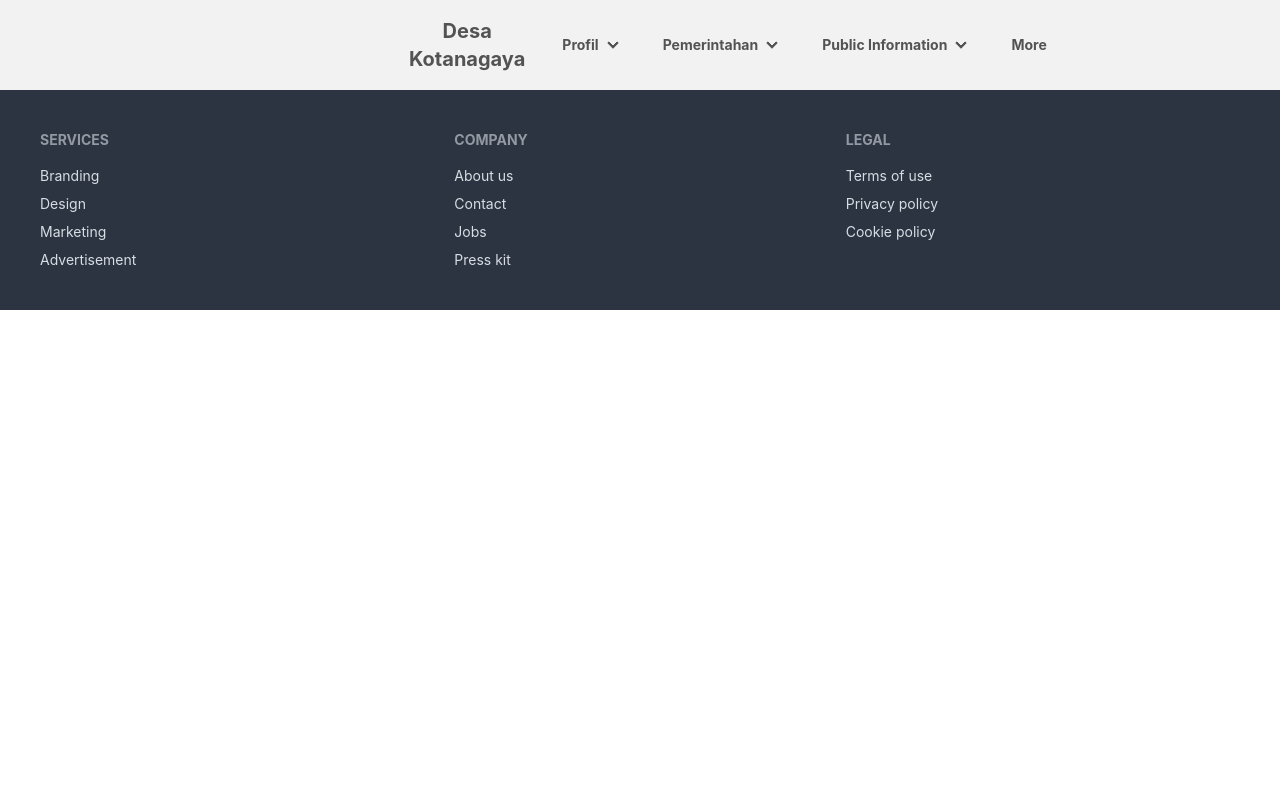
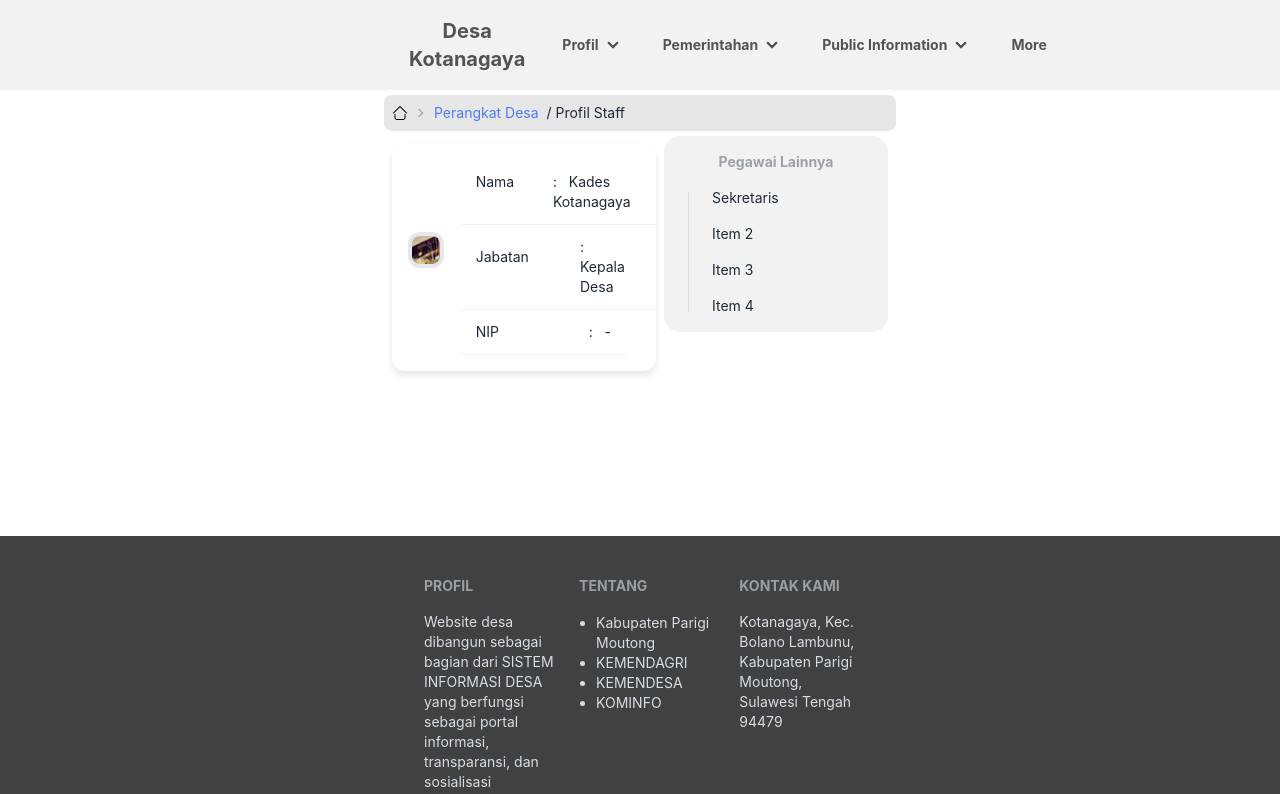
Before and after one commit to MochZukhruf/Village-Web-Project, a React (Create React App) app: page /profilstaff in a window 1280 px wide. Shown: the top 794 px of the page. Built offline with nearby package versions, Linux system fonts and the light colour scheme.

Commit message:
nambah dikit

```diff
--- a/src/components/Footer.jsx
+++ b/src/components/Footer.jsx
@@ -1,30 +1,55 @@
 import React from "react";
+import { Link } from "react-router-dom";
 
 export const Footer = () => {
   return (
-    <div>
-      <footer className="footer p-10 bg-neutral text-neutral-content">
-        <nav>
-          <h6 className="footer-title">Services</h6>
-          <a className="link link-hover">Branding</a>
-          <a className="link link-hover">Design</a>
-          <a className="link link-hover">Marketing</a>
-          <a className="link link-hover">Advertisement</a>
-        </nav>
-        <nav>
-          <h6 className="footer-title">Company</h6>
-          <a className="link link-hover">About us</a>
-          <a className="link link-hover">Contact</a>
-          <a className="link link-hover">Jobs</a>
-          <a className="link link-hover">Press kit</a>
-        </nav>
-        <nav>
-          <h6 className="footer-title">Legal</h6>
-          <a className="link link-hover">Terms of use</a>
-          <a className="link link-hover">Privacy policy</a>
-          <a className="link link-hover">Cookie policy</a>
-        </nav>
-      </footer>
+    <div className="footer-all">
+      <div className="mx-96">
+        <footer className="footer p-10 text-neutral-content">
+          <nav className="footer-content">
+            <h6 className="footer-title">Profil</h6>
+            <p>
+              Website desa dibangun sebagai bagian dari SISTEM INFORMASI DESA
+              yang berfungsi sebagai portal informasi, transparansi, dan
+              sosialisasi pemerintah terkait tata kelola pembangunan kawasan
+              perdesaan (pembangunan, pembinaan dan pemberdayaan) yang dirasakan
+              langsung oleh masyarakat sebagai penerima manfaat. Website desa
+              jug…
+            </p>
+            <Link to="/about">Selengkapnya &#10140;</Link>
+          </nav>
+          <nav className="footer-content">
+            <h6 className="footer-title">Tentang</h6>
+            <td>
+              <ul className="custom-bullets">
+                <li>
+                  <a href="https://www.parigimoutongkab.go.id/">
+                    Kabupaten Parigi Moutong
+                  </a>
+                </li>
+                <li>
+                  <a href="https://www.kemendagri.go.id/">KEMENDAGRI</a>
+                </li>
+                <li>
+                  <a href="https://www.kemendesa.go.id/">KEMENDESA</a>
+                </li>
+                <li>
+                  <a href="https://www.kominfo.go.id/">KOMINFO</a>
+                </li>
+              </ul>
+            </td>
+          </nav>
+          <nav className="footer-content">
+            <h6 className="footer-title">Kontak Kami</h6>
+            <p>
+              Kotanagaya, Kec. Bolano Lambunu, Kabupaten Parigi Moutong,
+              Sulawesi Tengah 94479
+            </p>
+            <br />
+            <p className="fa fa-phone"></p>
+          </nav>
+        </footer>
+      </div>
     </div>
   );
 };
--- a/src/components/pages/goverment/Structureroute.js
+++ b/src/components/pages/goverment/Structureroute.js
@@ -13,6 +13,7 @@ import { Pranata } from './content/Pranata'
 import { Sekretaris } from './content/Sekretaris'
 import { Kaurpemberdaya } from './content/Kaurpemberdaya'
 import { Perangkatdesa } from './perangkatdesa/Perangkatdesa'
+import { Profilstaff } from './perangkatdesa/Profilstaff'
 
 const Structureroute = () => {
   return (
@@ -30,6 +31,7 @@ const Structureroute = () => {
         <Route path='sekretaris' element={<Sekretaris/>}/>
         <Route path='kaurpm' element={<Kaurpemberdaya/>}/>
         <Route path='perangkatdesa' element={<Perangkatdesa/>}/>
+        <Route path='profilstaff' element={<Profilstaff/>}/>
     </Routes>
   )
 }
--- a/src/components/pages/goverment/perangkatdesa/Perangkatdesa.jsx
+++ b/src/components/pages/goverment/perangkatdesa/Perangkatdesa.jsx
@@ -25,8 +25,11 @@ export const Perangkatdesa = () => {
           </li>
         </ul>
       </div>
+      <div>
         <div className="card-perangkatdesa">
           <div class="card w-96 glass card-prangkat">
+            {/* <table> */}
+            <td>
               <figure>
                 <img src="img/structure/profile.jpg" alt="Profile Image" />
               </figure>
@@ -39,6 +42,27 @@ export const Perangkatdesa = () => {
                   <button class="btn btn-primary">More</button>
                 </div>
               </div>
+            </td>
+          </div>
+          <div class="card w-96 glass card-prangkat">
+            <td>
+              <figure>
+                <img src="img/structure/images1.jpg" alt="Profile Image" />
+              </figure>
+              <div class="card-body">
+                <div className="card-title-structur">
+                  <h2>Kepala Desa</h2>
+                  <p>Kades Kotanagaya</p>
+                </div>
+                <div class="card-actions">
+                  <button class="btn btn-primary">
+                    <Link to={"/profilstaff"}>More</Link>
+                  </button>
+                </div>
+              </div>
+            </td>
+            {/* </table> */}
+          </div>
         </div>
       </div>
     </div>
--- /dev/null
+++ b/src/components/pages/goverment/perangkatdesa/Profilstaff.jsx
@@ -0,0 +1,95 @@
+import React from "react";
+import { Link } from "react-router-dom";
+import "../../../../styles/goverment.css";
+
+export const Profilstaff = () => {
+  return (
+    <div>
+      <div className="mx-96 ">
+        <div className="text-sm breadcrumbs">
+          <ul>
+            <li>
+              <div className="img-icon">
+                <Link to="/">
+                  <img
+                    className="home-icon"
+                    src="/img/icon/home.png"
+                    alt="Home"
+                  />
+                </Link>
+              </div>
+            </li>
+            <li>
+              <Link className="link-next" to="/perangkatdesa">
+                Perangkat Desa &nbsp;
+              </Link>
+              <Link to="/profilstaff">/ Profil Staff&nbsp;</Link>
+            </li>
+          </ul>
+        </div>
+        <div className="profile-staff-content ">
+          <div className="profile-staff-box-left">
+            <div className="card-content-staff bg-white p-4 shadow-lg rounded-lg">
+              <div className="avatar flex items-center justify-center mb-4">
+                <div className="rounded-xl overflow-hidden border-4 border-gray-200">
+                  <img
+                    src="/img/structure/images1.jpg"
+                    alt="Profile Picture"
+                    className="w-32 h-32 object-cover"
+                  />
+                </div>
+              </div>
+              <div className="text-center">
+                <table className="w-full table table-profile-staff">
+                  <tbody>
+                    <div>
+                      <tr>
+                        <td>Nama &emsp; &emsp; &nbsp;</td>
+                        <td> : &nbsp; Kades Kotanagaya</td>
+                      </tr>
+                    </div>
+                    <div>
+                      <tr>
+                        <td>Jabatan&emsp; &emsp; </td>
+                        <td> : &nbsp; Kepala Desa</td>
+                      </tr>
+                    </div>
+                    <div>
+                      <tr>
+                        <td>NIP &emsp; &emsp;&emsp; &nbsp; </td>
+                        <td> : &nbsp; -</td>
+                      </tr>
+                    </div>
+                  </tbody>
+                </table>
+              </div>
+            </div>
+          </div>
+          <div className="content-profile-staff-right">
+            <div>
+              <ul className="menu bg-base-200 w-56 rounded-box">
+                <li>
+                  <h2 className="menu-title">Pegawai Lainnya</h2>
+                  <ul>
+                    <li>
+                      <a>Sekretaris</a>
+                    </li>
+                    <li>
+                      <a>Item 2</a>
+                    </li>
+                    <li>
+                      <a>Item 3</a>
+                    </li>
+                    <li>
+                      <a>Item 4</a>
+                    </li>
+                  </ul>
+                </li>
+              </ul>
+            </div>
+          </div>
+        </div>
+      </div>
+    </div>
+  );
+};
--- a/src/components/pages/main/Media.jsx
+++ b/src/components/pages/main/Media.jsx
@@ -10,7 +10,7 @@ export const Media = () => {
             <p className="left-title">Media</p>
             <div className="overflow-x-auto">
               <div className="media-table">
-                <table className="table">
+                <table className="table media-table">
                   <tbody>
                     {/* row */}
                     <tr>
--- a/src/styles/footer.css
+++ b/src/styles/footer.css
@@ -1,5 +1,5 @@
 .body-footer {
-  background-color: rgb(34, 34, 34);
+  background-color: rgb(65, 65, 65);
 }
 
 .content-body-footer {
@@ -40,3 +40,12 @@ iframe {
   margin: auto;
   text-align: left;
 }
+
+.footer-all {
+  background-color: rgb(65, 65, 65);
+  display: flex;
+}
+.footer-content {
+  height: auto;
+  text-align: left;
+}
--- a/src/styles/goverment.css
+++ b/src/styles/goverment.css
@@ -82,8 +82,9 @@
 
 .card-perangkatdesa {
   padding-top: 5vh;
+  display: flex;
   padding-bottom: 5vh;
-  width: 25%;
+  width: auto;
   height: 100%;
 }
 
@@ -93,7 +94,7 @@
   object-fit: cover;
   display: block;
   margin: auto;
-  border-radius: 6px 6px 0 0;
+  border-radius: 2vh 2vh 0 0;
 }
 
 .card-perangkatdesa figure {
@@ -101,14 +102,16 @@
   margin: 0;
   padding: 0;
   overflow: hidden;
-  border-radius: 5px 5px 0 0;
+  border-radius: 2vh 2vh 0 0;
 }
 
 .card-prangkat {
   height: 100%;
-  width: auto;
-  border-radius: 5px;
-  box-shadow: 0 4px 8px rgba(0, 0, 0, 0.2);
+  width: 25%;
+  margin-left: 1vh;
+  margin-right: 1vh;
+  border-radius: 2vh;
+  box-shadow: 0 4vh 8vh rgba(0, 0, 0, 0.2);
   overflow: hidden;
 }
 
@@ -146,3 +149,58 @@
   font-size: 1rem;
   border-radius: 1vh;
 }
+
+.card-content-staff {
+  display: flex;
+  margin: 1vh;
+}
+.card-content-staff {
+  background-color: #ffffff;
+  padding: 1rem;
+  box-shadow: 0 4px 6px rgba(0, 0, 0, 0.1);
+  border-radius: 0.75rem;
+}
+
+.avatar {
+  display: flex;
+  align-items: center;
+  justify-content: center;
+  margin-bottom: 1rem;
+}
+
+.avatar .rounded-xl {
+  overflow: hidden;
+  border: 0.25rem solid #e5e7eb; /* Tailwind gray-200 */
+}
+
+.avatar img {
+  width: 8rem; /* 32px */
+  height: 8rem; /* 32px */
+  object-cover: cover;
+}
+
+.text-center h2 {
+  font-size: 1.5rem;
+  font-weight: bold;
+  color: #1f2937;
+}
+
+.text-center p {
+  color: #4b5563;
+}
+
+.table-profile-staff {
+  margin-left: 2vh;
+  border: #1f2937;
+}
+
+.profile-staff-content {
+  display: flex;
+}
+.profile-staff-box-left {
+  width: 100%;
+  height: 50vh;
+}
+.content-profile-staff-right {
+  margin-right: 1vh;
+}
--- a/src/styles/media.css
+++ b/src/styles/media.css
@@ -6,6 +6,10 @@
 .table-media {
   width: 100%;
   height: 400px;
+  margin-top: 5vh;
+}
+.table-media p {
+  margin-bottom: 5vh;
 }
 
 .card-pic {
@@ -15,9 +19,3 @@
 .left-title {
   padding-top: 5%;
 }
-
-.table {
-  width: 100%;
-  text-align: center;
-  margin-top: 5vh;
-}
```
Also changed, not shown: public/img/structure/images1.jpg (added). Lines whose indentation alone changed are shown as unchanged.
